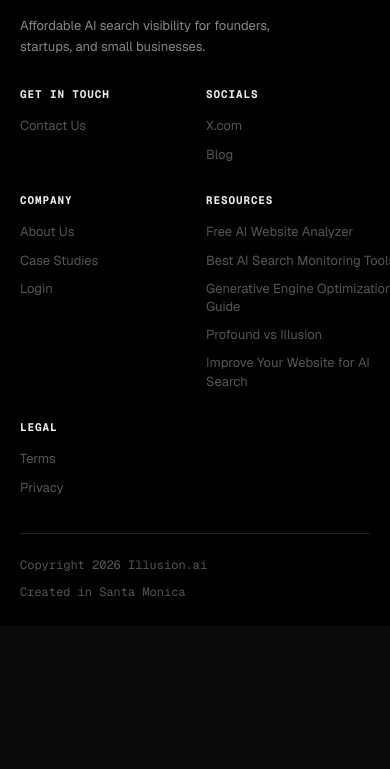
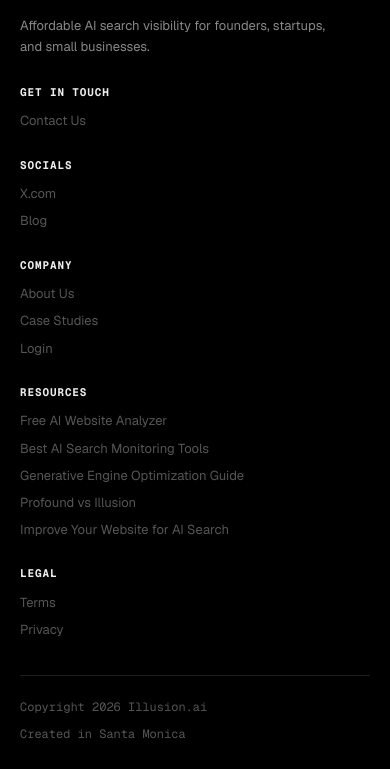
Before and after one commit to davidkc0/ai_seo, a React app in the folder frontend/: page / in a window 390 px wide. Shown: the part 6361-7130 px from the top of the page. Before the commit the page ends 6987 px from the top, so only its background shows below. Built offline with nearby package versions, Linux system fonts and the light colour scheme; some packages are replaced by stand-ins of ours; no server answers.

Commit message:
footer fix

```diff
--- a/frontend/src/pages/Landing.css
+++ b/frontend/src/pages/Landing.css
@@ -844,8 +844,13 @@
 
 .footer-main {
   display: grid;
-  grid-template-columns: minmax(220px, 1.35fr) repeat(5, minmax(120px, 1fr));
-  gap: 34px;
+  grid-template-columns:
+    minmax(220px, 1.35fr)
+    repeat(3, minmax(112px, 0.9fr))
+    minmax(230px, 1.25fr)
+    minmax(96px, 0.7fr);
+  column-gap: 44px;
+  row-gap: 34px;
   align-items: start;
 }
 
@@ -892,7 +897,8 @@
 }
 
 .footer-resources {
-  min-width: 190px;
+  min-width: 230px;
+  padding-right: 18px;
 }
 
 .footer-bottom {
@@ -905,6 +911,23 @@
   color: var(--text-dim);
   font-family: var(--font-mono);
   font-size: 12px;
+}
+
+@media (max-width: 1020px) {
+  .footer-main {
+    grid-template-columns: repeat(3, minmax(0, 1fr));
+    column-gap: 34px;
+  }
+
+  .footer-brand,
+  .footer-resources {
+    grid-column: span 2;
+  }
+
+  .footer-resources {
+    min-width: 0;
+    padding-right: 0;
+  }
 }
 
 /* ─── Responsive ────────────────────────────────────────────── */
@@ -1026,8 +1049,17 @@
     gap: 28px 22px;
   }
 
-  .footer-brand {
+  .footer-brand,
+  .footer-resources {
     grid-column: 1 / -1;
+  }
+
+  .footer-brand p {
+    max-width: 320px;
+  }
+
+  .footer-column a {
+    overflow-wrap: anywhere;
   }
 
   .footer-bottom {
@@ -1076,6 +1108,24 @@
 }
 
 @media (max-width: 480px) {
+  .footer-main {
+    grid-template-columns: 1fr;
+    gap: 26px;
+  }
+
+  .footer-brand,
+  .footer-resources {
+    grid-column: auto;
+  }
+
+  .footer-column {
+    gap: 9px;
+  }
+
+  .footer-column h3 {
+    margin-bottom: 2px;
+  }
+
   .pricing-grid {
     grid-template-columns: 1fr;
   }
```
